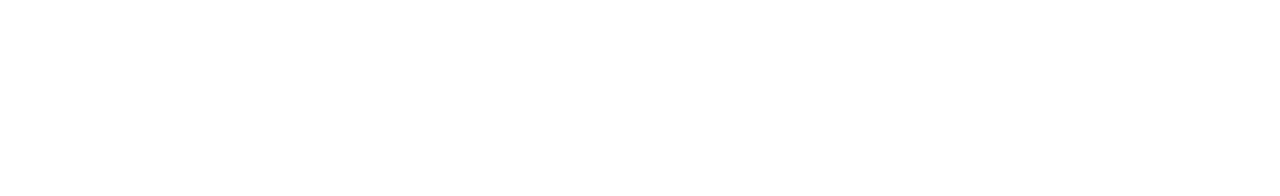
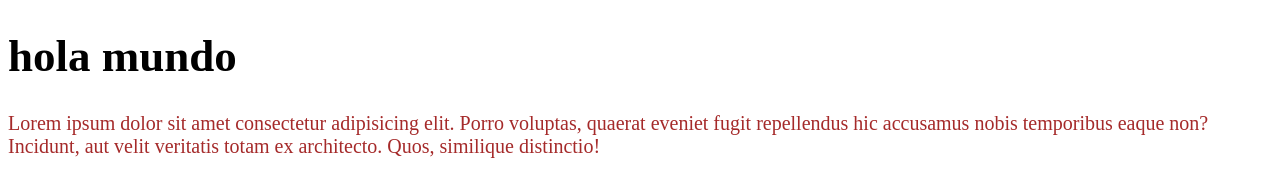
Before and after one commit to JuanChazarreta/miprueba_utn, a plain HTML site: page index.html in a window 1280 px wide. Drawn offline with Linux system fonts and the light colour scheme.

Commit message:
agregue un css y su archivo

```diff
--- a/css/styles.css
+++ b/css/styles.css
@@ -0,0 +1,7 @@
+p {
+    font-size: 20px;
+    color: brown;
+}
+h1 {
+    font-size: 45px;
+}
--- a/index.html
+++ b/index.html
@@ -8,7 +8,11 @@
 </head>
 <body>
     <header></header>
-    <main></main>
+    <main>
+        <h1>hola mundo</h1>
+        <p>Lorem ipsum dolor sit amet consectetur adipisicing elit. Porro voluptas, quaerat eveniet fugit repellendus hic accusamus nobis temporibus eaque non? Incidunt, aut velit veritatis totam ex architecto. Quos, similique distinctio!</p>
+
+    </main>
     <footer></footer>
 </body>
 </html>
```
